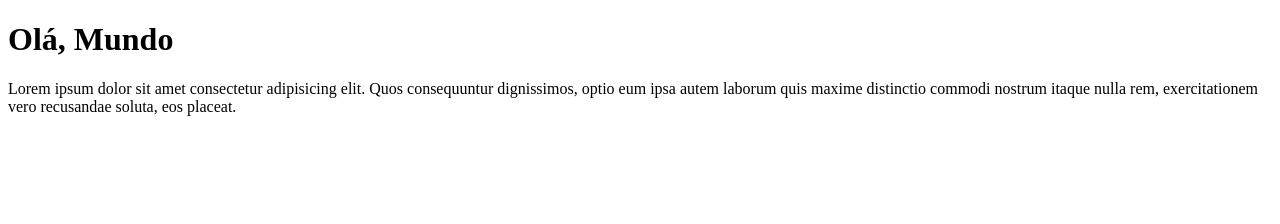
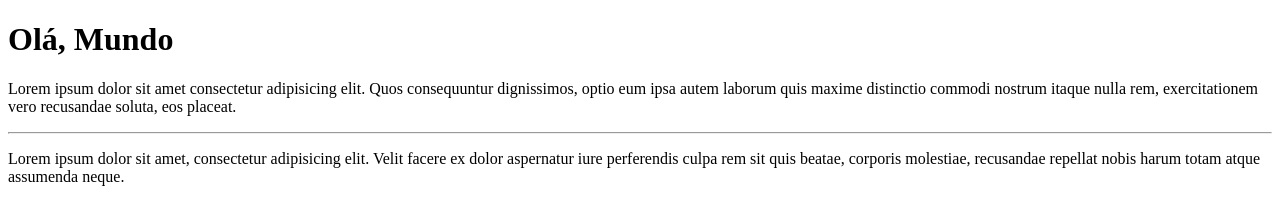
Before and after one commit to Rogerszx/Ola-Mundo, a plain HTML site: page site_exemplo/index.html in a window 1280 px wide. Drawn offline with Linux system fonts and the light colour scheme.

Commit message:
adicionando parágrafo

```diff
--- a/site_exemplo/index.html
+++ b/site_exemplo/index.html
@@ -8,5 +8,7 @@
 <body>
     <h1>Olá, Mundo</h1>
     <p>Lorem ipsum dolor sit amet consectetur adipisicing elit. Quos consequuntur dignissimos, optio eum ipsa autem laborum quis maxime distinctio commodi nostrum itaque nulla rem, exercitationem vero recusandae soluta, eos placeat.</p>
+    <hr>
+    <p>Lorem ipsum dolor sit amet, consectetur adipisicing elit. Velit facere ex dolor aspernatur iure perferendis culpa rem sit quis beatae, corporis molestiae, recusandae repellat nobis harum totam atque assumenda neque.</p>
 </body>
 </html>
```
